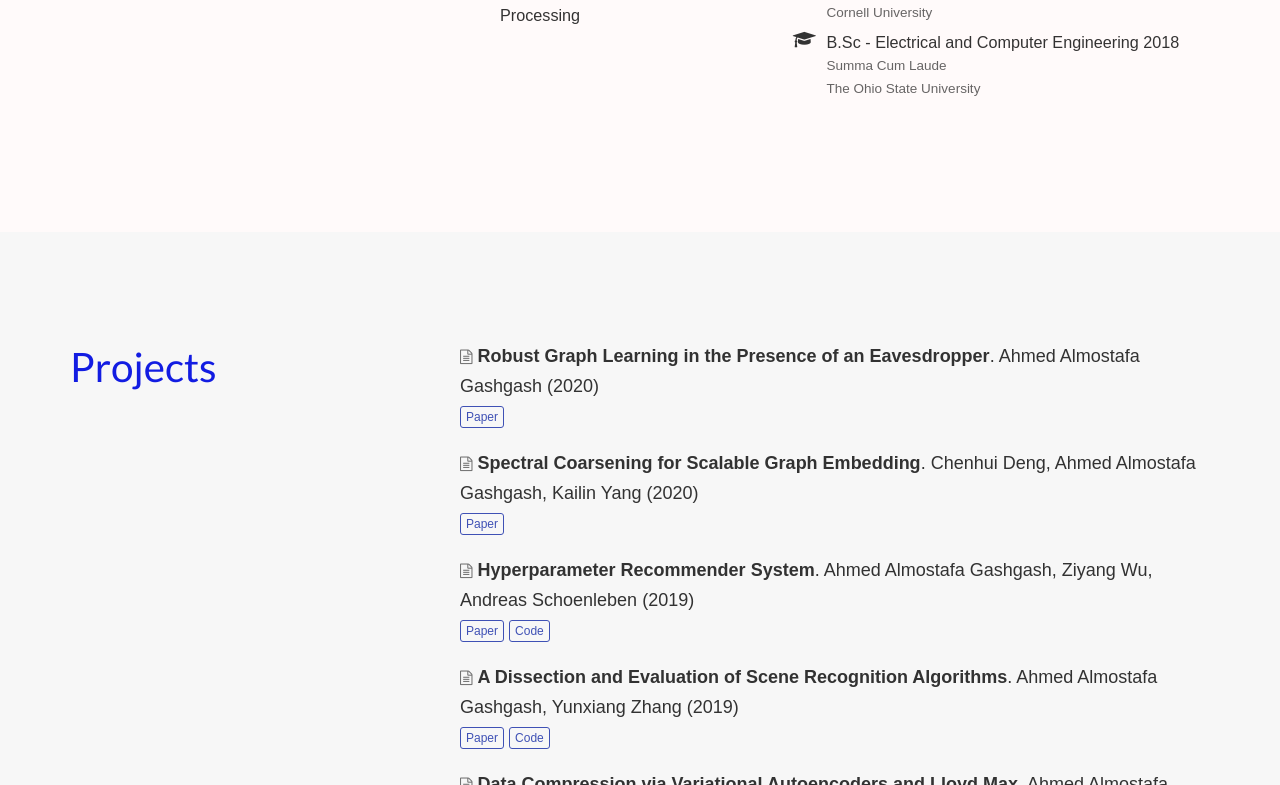
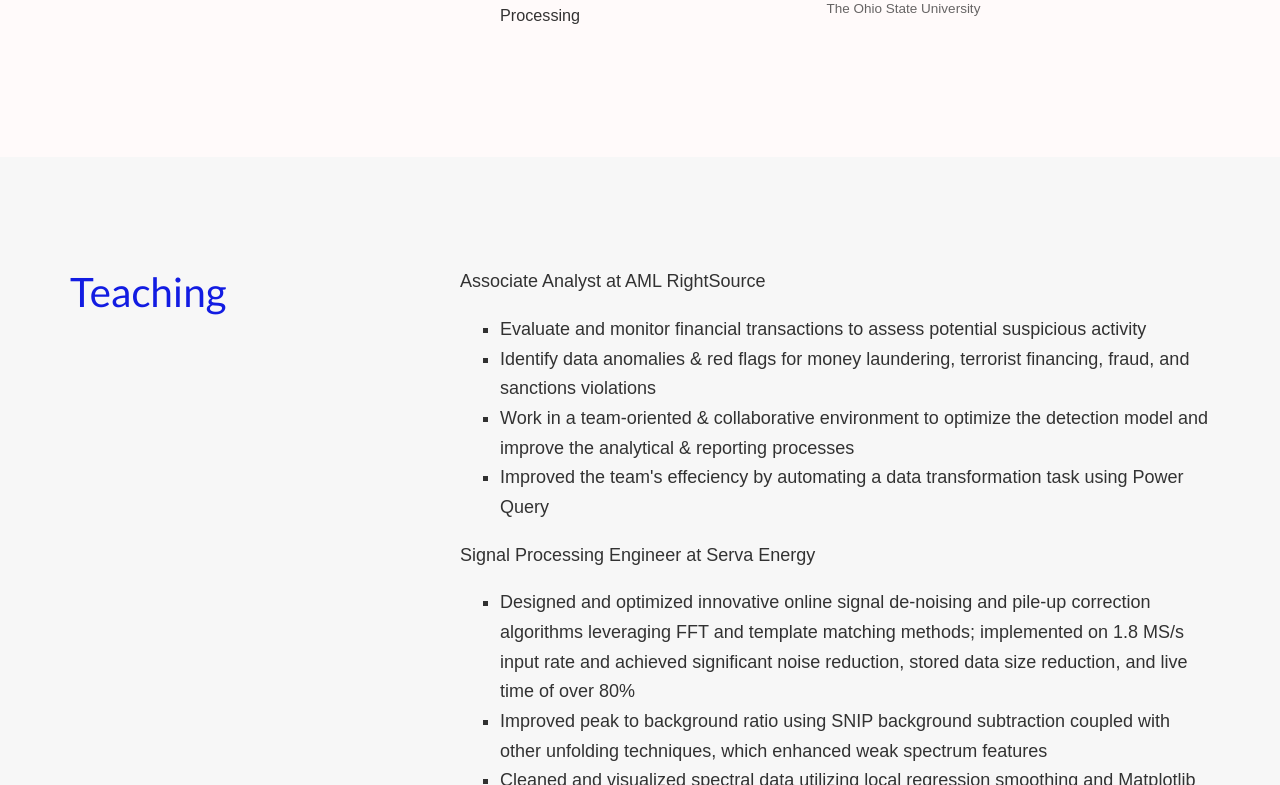
Before and after one commit to AyubSherif/ayubsherif.github.io, a plain HTML site: page index.html in a window 1280 px wide. Shown: the part 637-1422 px from the top of the page. Drawn offline with nearby package versions, Linux system fonts and the light colour scheme; some icons are missing; a web font is replaced by a local one.

Commit message:
Update index.html

```diff
--- a/index.html
+++ b/index.html
@@ -347,7 +347,7 @@ if (!doNotTrack) {
 <h1 id="about-me">About Me</h1>
 
 <p>I am an Associate Analyst at <a href="https://www.amlrightsource.com/" target="_blank">AML RightSource</a> and work part time at <a href="https://www.servaenergy.com/" target="_blank">Serva Energy</a> as a Signal Processing Engineer. I attended <a href="https://www.osu.edu" target="_blank">The Ohio State University</a> and majored in <a href="https://physics.osu.edu/" target="_blank">Engineering Physiscs</a> with consintration in <a href="https://mae.osu.edu/about/nuclear-engineering" target="_blank">Nuclear Engineering</a>.</p>
-<p>My interests are in Data Analysis/Science, Signal Processing, and Radiation Detection. My strong background in Math and Statistics, along with some online courses, propelled me to a successful data analysis career. Recently I started attending an Advance SQL and Query Optimization class. I use ideas from theory and my research experience to design innovative signal processing and spectrum unfolding algorithms for nuclear measurements.</p>
+<p>My interests are in Data Analysis/Science and Signal Processing. My strong background in Math and Statistics, along with some online courses, propelled me to a successful data analysis career. Recently I started attending an Advance SQL and Query Optimization class. I use ideas from theory and my research experience to design innovative signal processing and spectrum unfolding algorithms for nuclear measurements.</p>
 <p> Please <a href="mailto:sherif.8@osu.edu" target="_blank">email</a> me for my Resume
     <div class="row">
 
@@ -356,9 +356,9 @@ if (!doNotTrack) {
         <h3>Interests</h3>
         <ul class="ul-interests">
 
-          <li>Machine Learning &sol; Data Science</li>
+          <li>Data Analysis &sol; Data Science</li>
 
-          <li>Information Theory &sol; Signal Processing</li>
+          <li>Radiation Detection &sol; Signal Processing</li>
 
         </ul>
       </div>
@@ -372,16 +372,8 @@ if (!doNotTrack) {
           <li>
             <i class="fa-li fa fa-graduation-cap"></i>
             <div class="description">
-              <p class="course">Masters - Electrical and Computer Engineering 2020</p>
-              <p class="institution">Cornell University</p>
-            </div>
-          </li>
-
-          <li>
-            <i class="fa-li fa fa-graduation-cap"></i>
-            <div class="description">
-              <p class="course">B.Sc - Electrical and Computer Engineering 2018</p>
-	      <p class="institution">Summa Cum Laude</p>
+              <p class="course">B.Sc - Engineering Physics 2020</p>
+	      <p class="institution">Consintration in Nuclear Engineering</p>
               <p class="institution">The Ohio State University</p>
             </div>
           </li>
@@ -398,6 +390,45 @@ if (!doNotTrack) {
   </section>
 
 
+
+<section id="Experience" class="home-section">
+    <div class="container">
+
+
+
+<div class="row">
+
+  <div class="col-xs-12 col-md-4 section-heading">
+    <h1>Teaching</h1>
+
+  </div>
+  <div class="col-xs-12 col-md-8">
+    <p>Associate Analyst at AML RightSource</p>
+
+
+<ul>
+<li>Evaluate and monitor financial transactions to assess potential suspicious activity</li>
+<li>Identify data anomalies & red flags for money laundering, terrorist financing, fraud, and sanctions violations</li>
+<li>Work in a team-oriented & collaborative environment to optimize the detection model and improve the analytical & reporting processes</li>
+<li>Improved the team's effeciency by automating a data transformation task using Power Query</li>
+</ul>
+
+	<p>Signal Processing Engineer at Serva Energy</p>
+
+
+<ul>
+<li>Designed and optimized innovative online signal de-noising and pile-up correction algorithms leveraging FFT and template matching methods; implemented on 1.8 MS/s input rate and achieved significant noise reduction, stored data size reduction, and live time of over 80%</li>
+<li>Improved peak to background ratio using SNIP background subtraction coupled with other unfolding techniques, which enhanced weak spectrum features</li>
+<li>Cleaned and visualized spectral data utilizing local regression smoothing and Matplotlib</li>
+<li>Implemented an online short window moving average filter on noisy reactor temperate monitoring data to improve plot aesthetics</li>
+</ul>
+
+  </div>
+
+</div>
+
+    </div>
+  </section>
 
 
 
```
